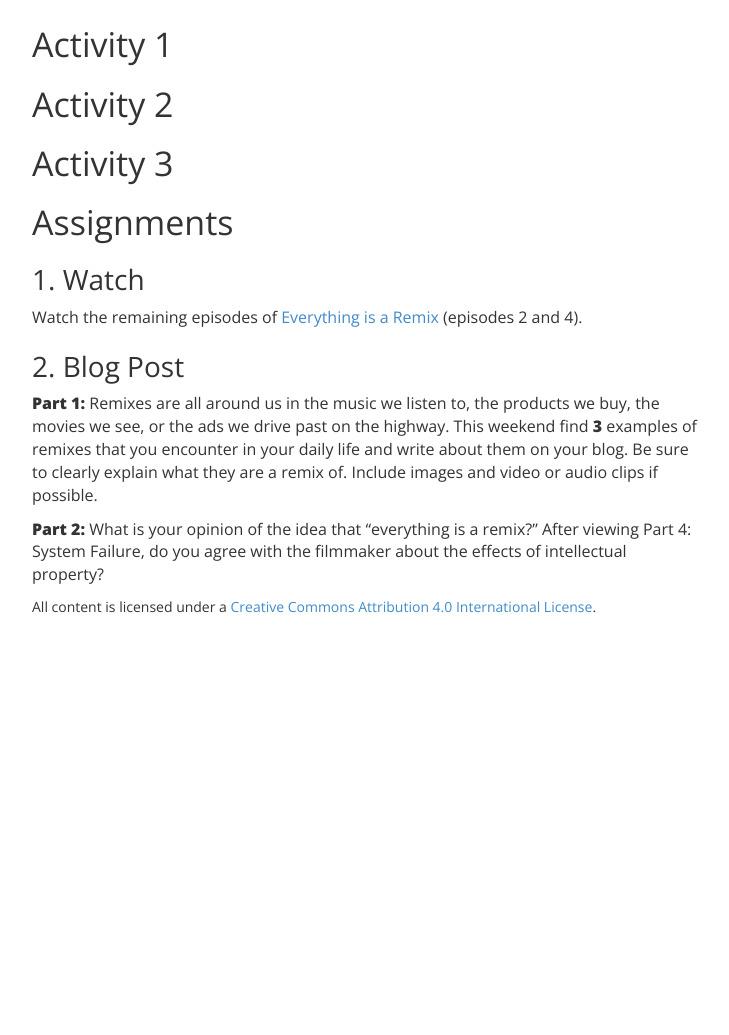
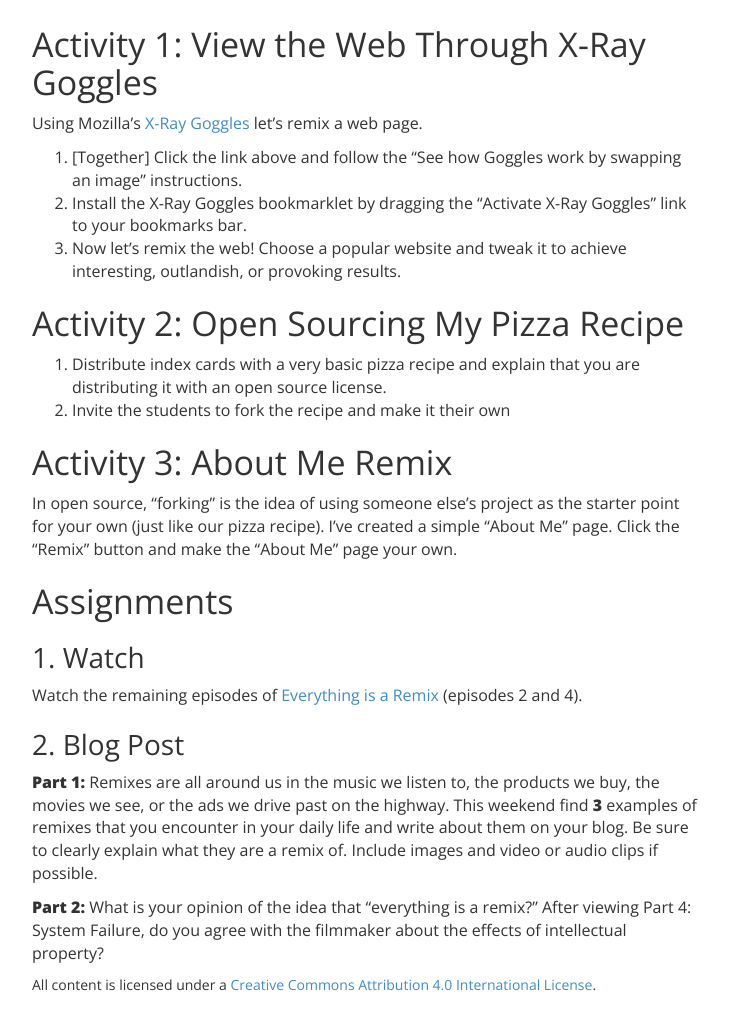
Before and after one commit to DMD1070/DMD1070.github.io, a Jekyll site: the page built from _posts/2014-01-23-open-the-web.md, in a window 1280 px wide. Shown: the part 685-1720 px from the top of the page, without its empty margins (273-1002 px from the left). Built offline with Jekyll 4.4.1, drawn with Linux system fonts in a browser that asks for light colours; Markdown is read by kramdown in place of the engine named in the settings; before the commit the page ends 1342 px from its top, so only the background shows below that.

Commit message:
add assignment instructions for lesson 2

```diff
--- a/_posts/2014-01-23-open-the-web.md
+++ b/_posts/2014-01-23-open-the-web.md
@@ -14,11 +14,22 @@ The web was built on the ideals of openness, sharing, and collaboration. How can
 
 <iframe src="//slid.es/ascott1/dmd1070-02/embed" width="576" height="420" scrolling="no" frameborder="0" webkitallowfullscreen mozallowfullscreen allowfullscreen></iframe>
 
-## Activity 1
+## Activity 1: View the Web Through X-Ray Goggles
 
-## Activity 2
+Using Mozilla's [X-Ray Goggles](https://goggles.webmaker.org/) let's remix a web page.
 
-## Activity 3
+1. [Together] Click the link above and follow the "See how Goggles work by swapping an image" instructions.
+2. Install the X-Ray Goggles bookmarklet by dragging the "Activate X-Ray Goggles" link to your bookmarks bar.
+3. Now let's remix the web! Choose a popular website and tweak it to achieve interesting, outlandish, or provoking results.
+
+## Activity 2: Open Sourcing My Pizza Recipe
+
+1. Distribute index cards with a very basic pizza recipe and explain that you are distributing it with an open source license.
+2. Invite the students to fork the recipe and make it their own
+
+## Activity 3: About Me Remix
+
+In open source, "forking" is the idea of using someone else's project as the starter point for your own (just like our pizza recipe). I've created a simple "About Me" page. Click the "Remix" button and make the "About Me" page your own.
 
 <a id="assignments"></a>
 
```
